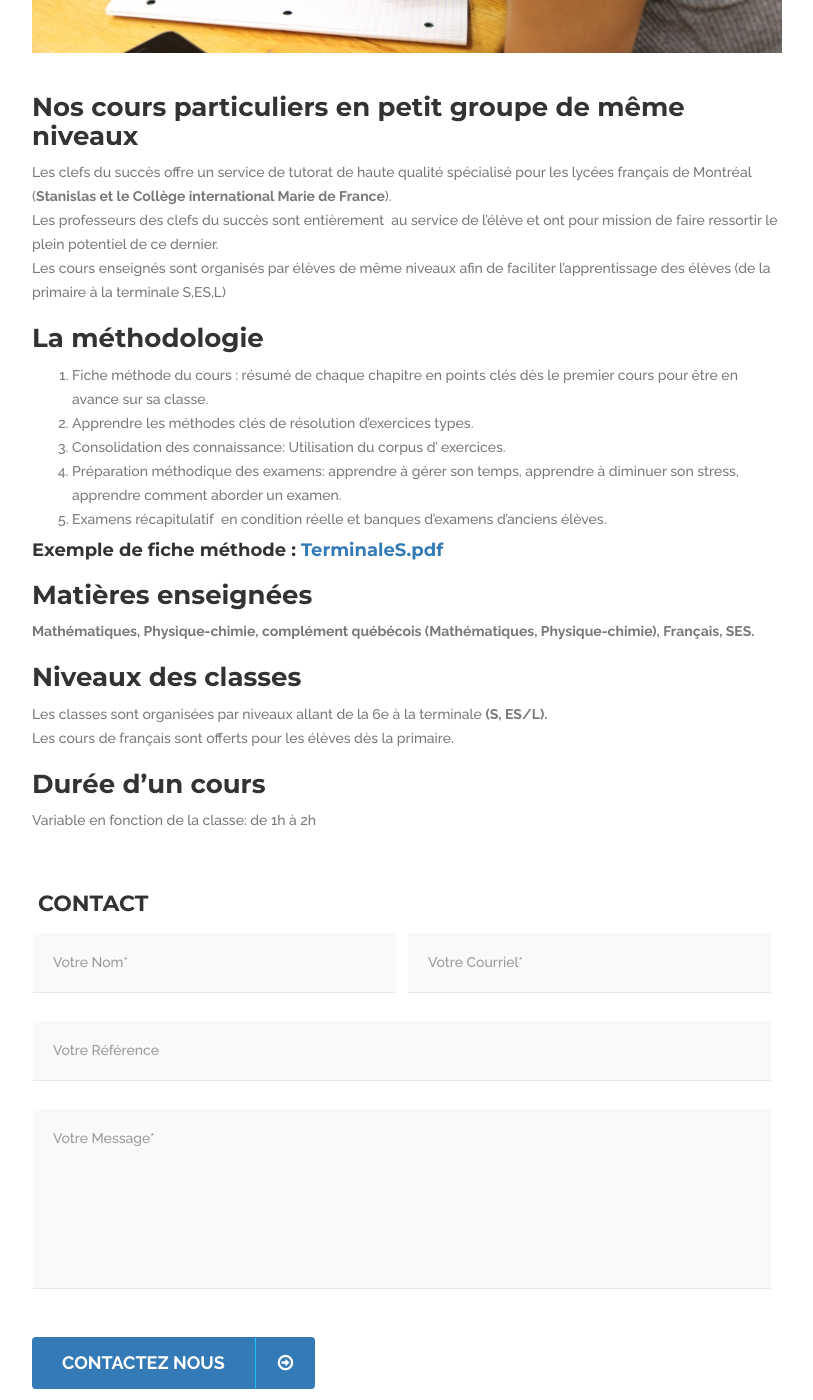
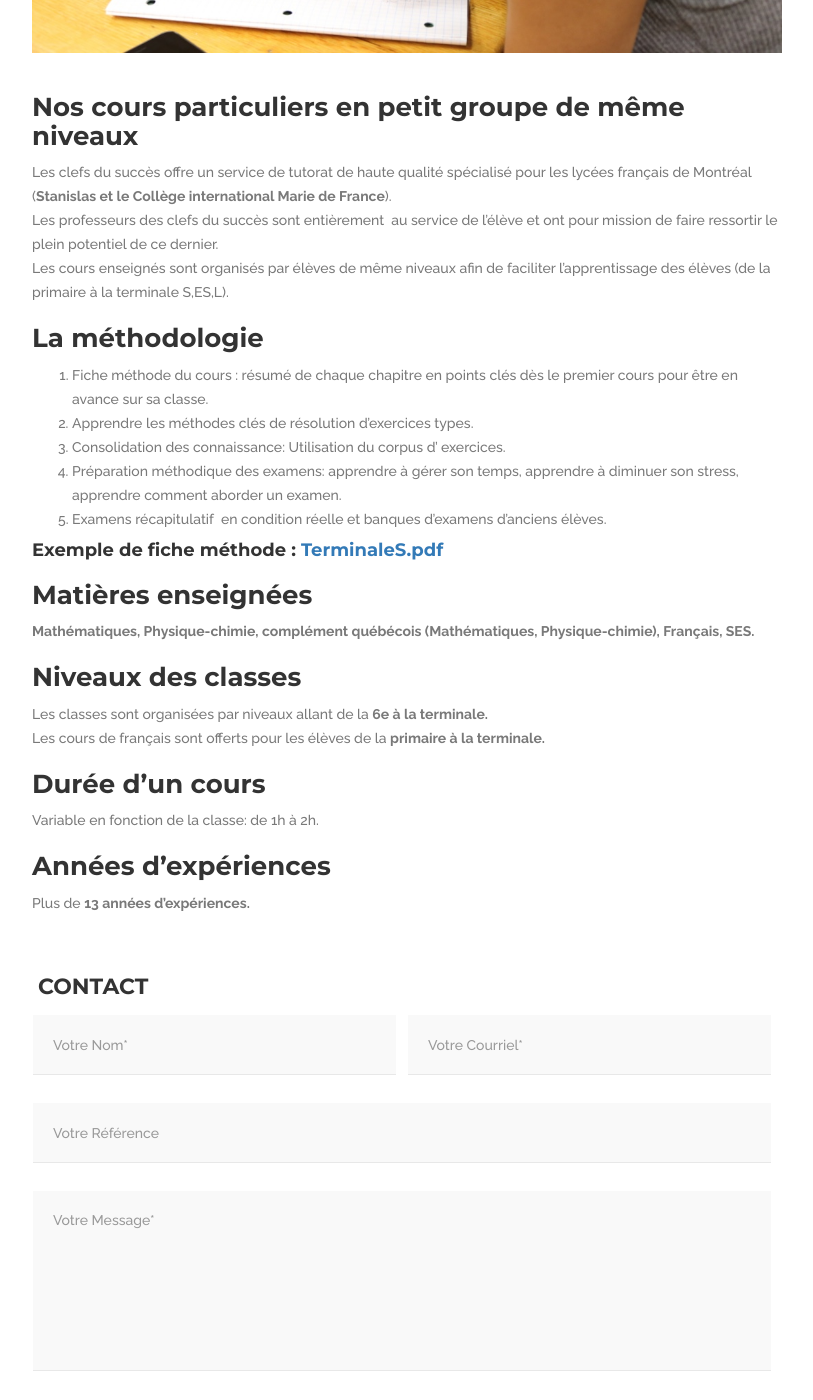
Before and after one commit to bkingg/les-clefs-pour-reussir, a Jekyll site: the page built from _programmes/test 2.md, in a window 1280 px wide and 1400 px high, scrolled down 914 px. Shown: the whole window, without its empty margins (233-1046 px from the left). Built offline with Jekyll 4.4.1, drawn with Linux system fonts in a browser that asks for light colours.

Commit message:
Update from Forestry.io - test 2.md

```diff
--- a/_programmes/test 2.md
+++ b/_programmes/test 2.md
@@ -8,7 +8,7 @@ image: "/uploads/thumb_IMG_3187_1024.jpg"
 
 Les clefs du succès offre un service de tutorat de haute qualité spécialisé pour les lycées français de Montréal (**Stanislas et le Collège international Marie de France**).
 Les professeurs des clefs du succès sont entièrement  au service de l’élève et ont pour mission de faire ressortir le plein potentiel de ce dernier.
-Les cours enseignés sont organisés par élèves de même niveaux afin de faciliter l'apprentissage des élèves (de la primaire à la terminale S,ES,L)
+Les cours enseignés sont organisés par élèves de même niveaux afin de faciliter l'apprentissage des élèves (de la primaire à la terminale S,ES,L).
 
 ### La méthodologie
 
@@ -26,9 +26,13 @@ Les cours enseignés sont organisés par élèves de même niveaux afin de facil
 
 ### Niveaux des classes
 
-* Les classes sont organisées par niveaux allant de la 6e à la terminale **(S, ES/L).**
-* Les cours de français sont offerts pour les élèves dès la primaire.
+* Les classes sont organisées par niveaux allant de la **6e à la terminale.**
+* Les cours de français sont offerts pour les élèves de la **primaire à la terminale.**
 
 ### Durée d'un cours
 
-* Variable en fonction de la classe: de 1h à 2h
+* Variable en fonction de la classe: de 1h à 2h.
+
+### Années d'expériences
+
+* Plus de **13 années d'expériences.**
```
